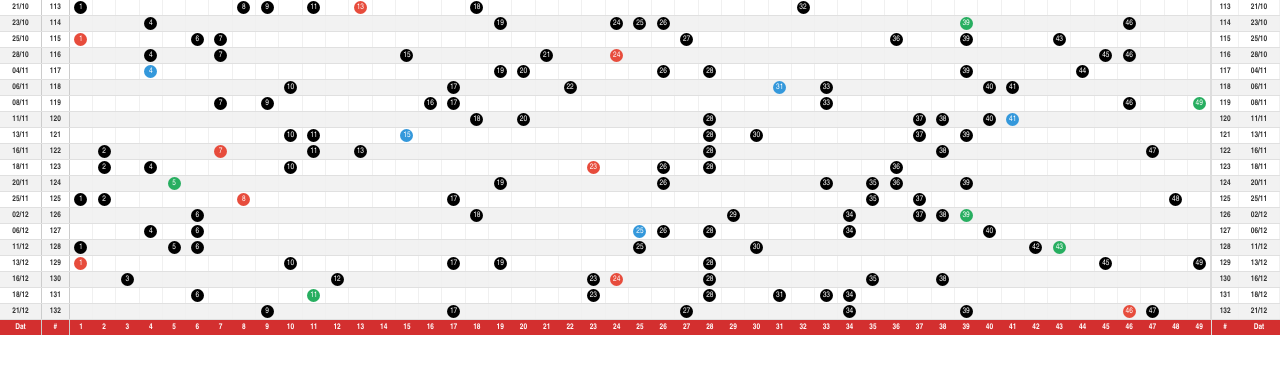
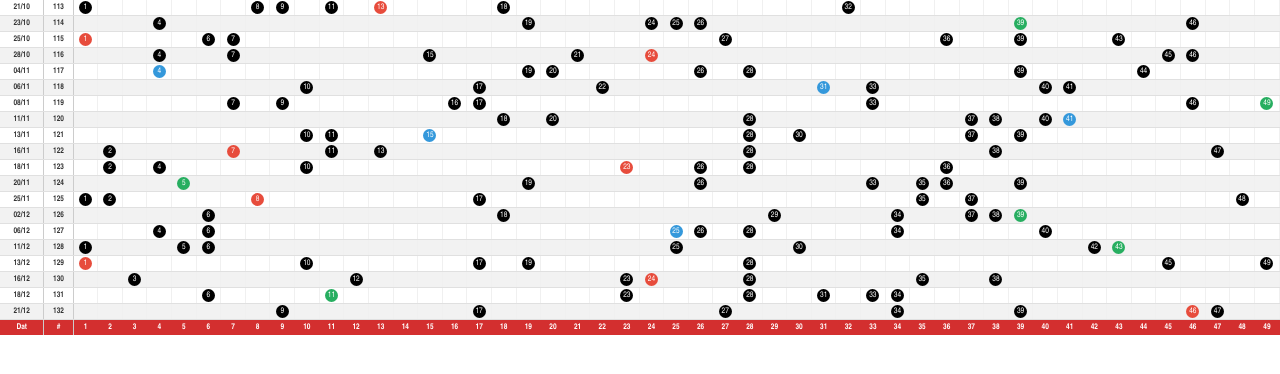
Before and after one commit to koko6158/mark-six-chart, a plain HTML site: page index.html in a window 1280 px wide. Drawn offline with Linux system fonts and the light colour scheme.

Commit message:
Update index.html
remove right columns

```diff
--- a/index.html
+++ b/index.html
@@ -128,20 +128,15 @@
                 // Update widths to match CSS
         let footerHTML = `
           <tr style="height: 15px;">
-            <th class="sticky-left" style="width:28px;">Dat</th>
-            <th class="sticky-left-2" style="width:18px;">#</th>
+          <th class="sticky-left" style="width:28px;">Dat</th>
+          <th class="sticky-left-2" style="width:18px;">#</th>
         `;
-
         for(let i=1; i<=49; i++) {
           footerHTML += `<th style="width:15px;">${i}</th>`;
         }
+        footerHTML += `</tr>`;
+        tfoot.innerHTML = footerHTML;
 
-        footerHTML += `
-          <th style="width:18px; border-left:1px solid #ddd;">#</th>
-          <th style="width:28px;">Dat</th>
-          </tr>
-        `;
-        tfoot.innerHTML = footerHTML;
 
         // 2. Build Rows (Earliest -> Latest)
         displayDraws.forEach(d => {
@@ -171,12 +166,6 @@
             rowHTML += `<td>${cellContent}</td>`;
           }
 
-          // Right Columns
-          rowHTML += `
-            <td style="border-left:2px solid #ddd;"><b>${d.id}</b></td>
-            <td><b>${shortDate}</b></td>
-          `;
-
           tr.innerHTML = rowHTML;
           tbody.appendChild(tr);
         });
```
